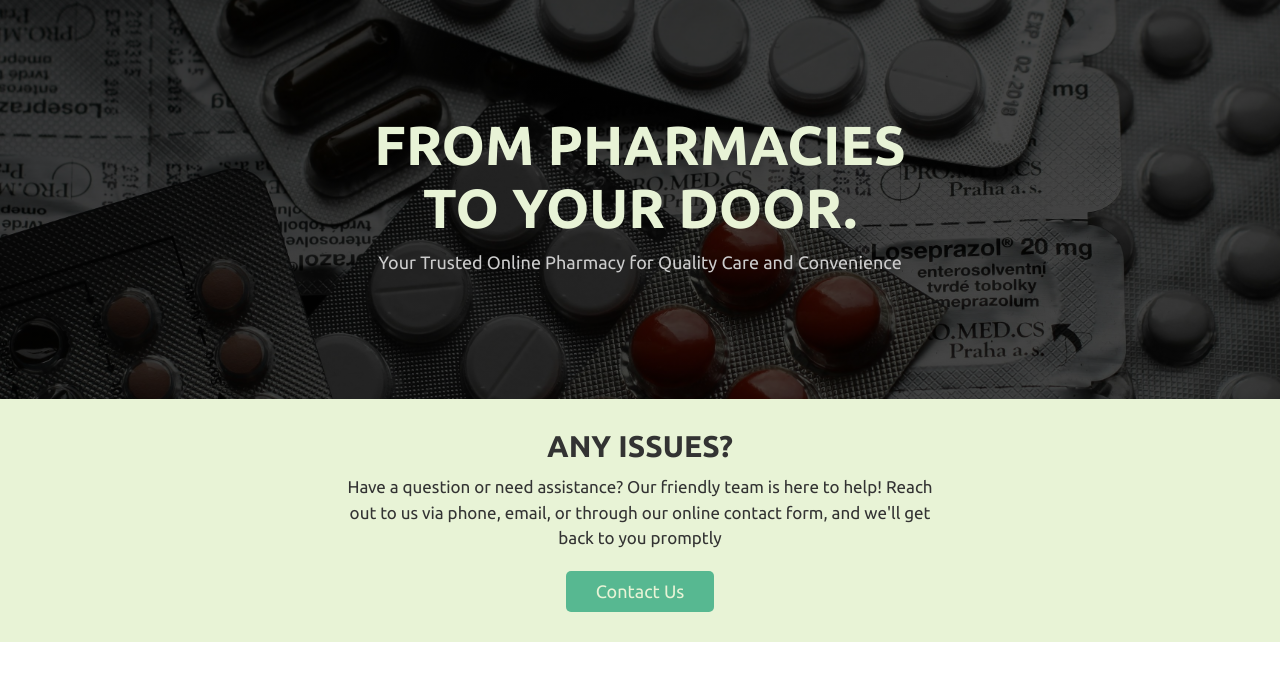
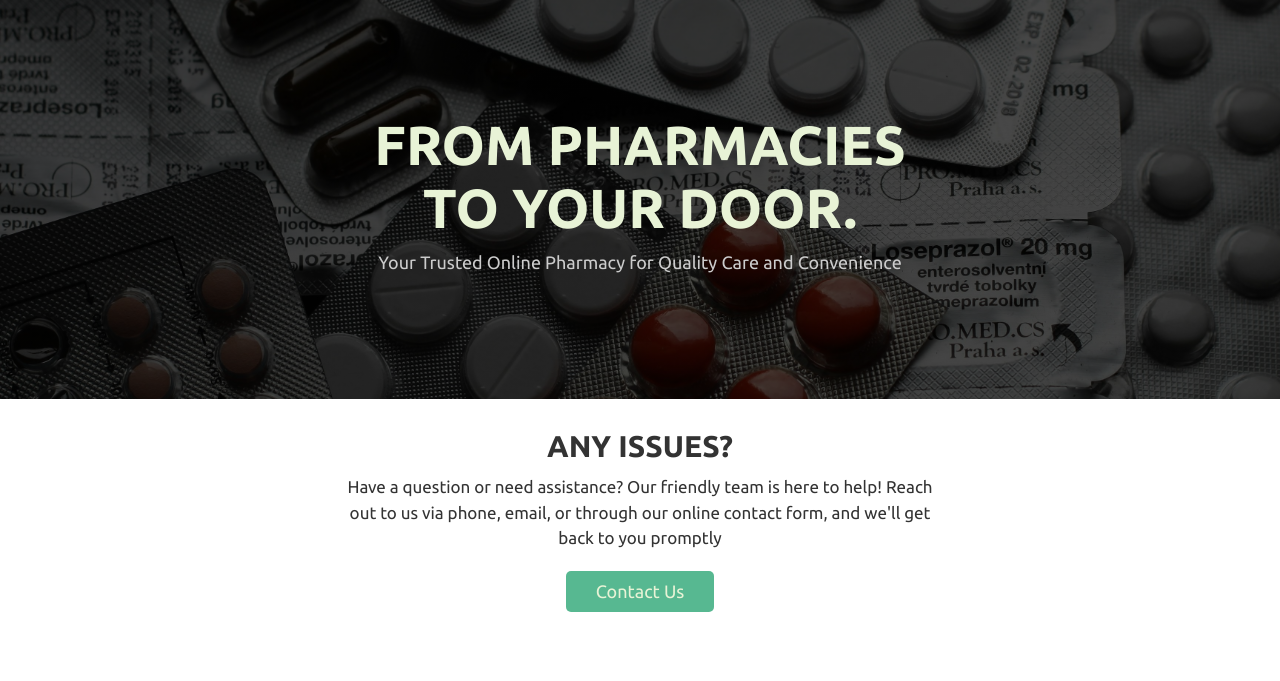
Before and after one commit to Madmax2810/Pharmify---Online-Pharmacy, a PHP site: page /home.php in a window 1280 px wide. Shown: the part 70-751 px from the top of the page. Run offline with PHP 8.4, Linux system fonts and the light colour scheme; the visitor is signed in with stand-in values (Sample User, id 1); data that the repository does not hold is empty.

Commit message:
More style fixes

```diff
--- a/css/style.css
+++ b/css/style.css
@@ -453,10 +453,6 @@
    line-height: 2;
    font-size: 1.7rem;
    color:var(--light-color);
-}
-
-.home-contact{
-   background-color: var(--white);
 }
 
 .home-contact .content{
```
